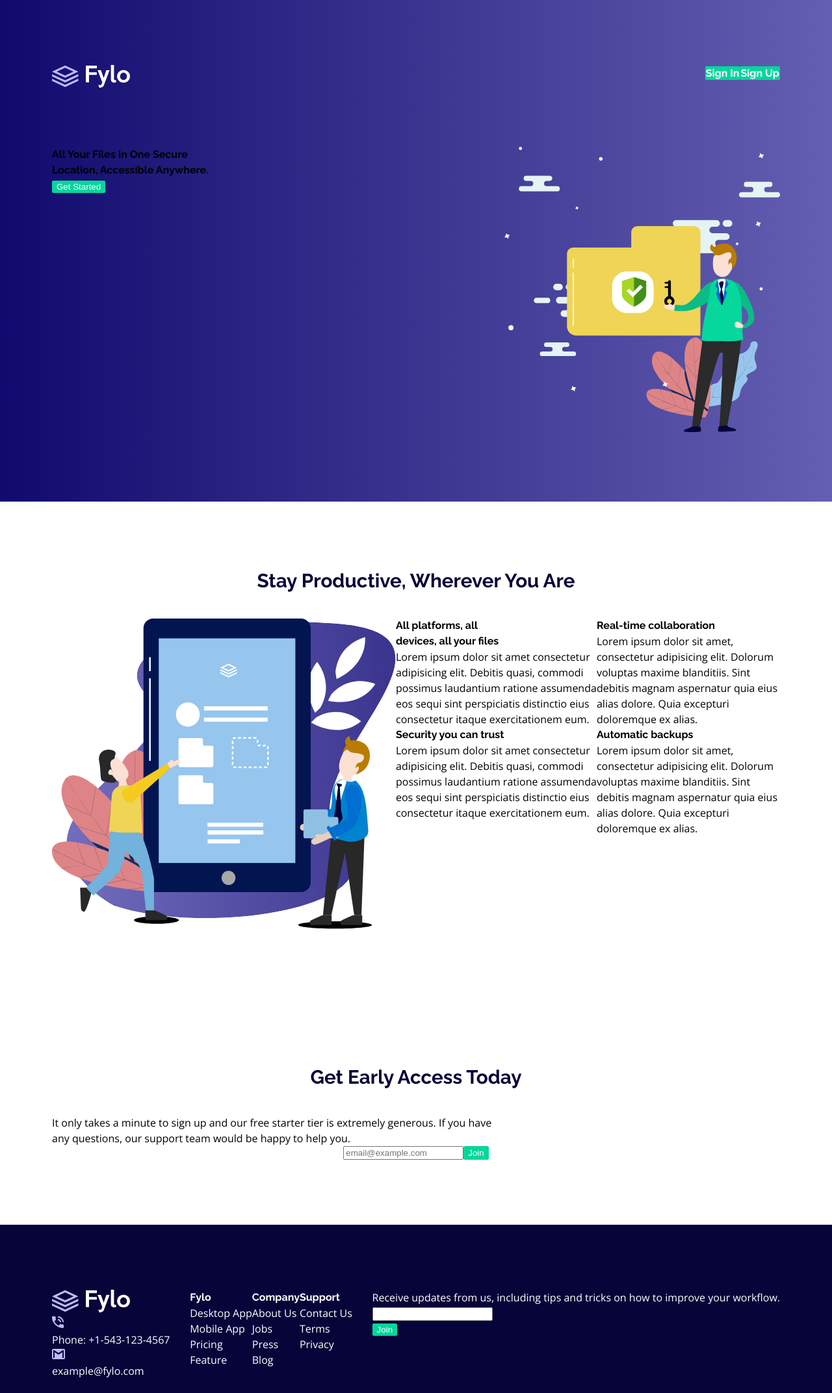
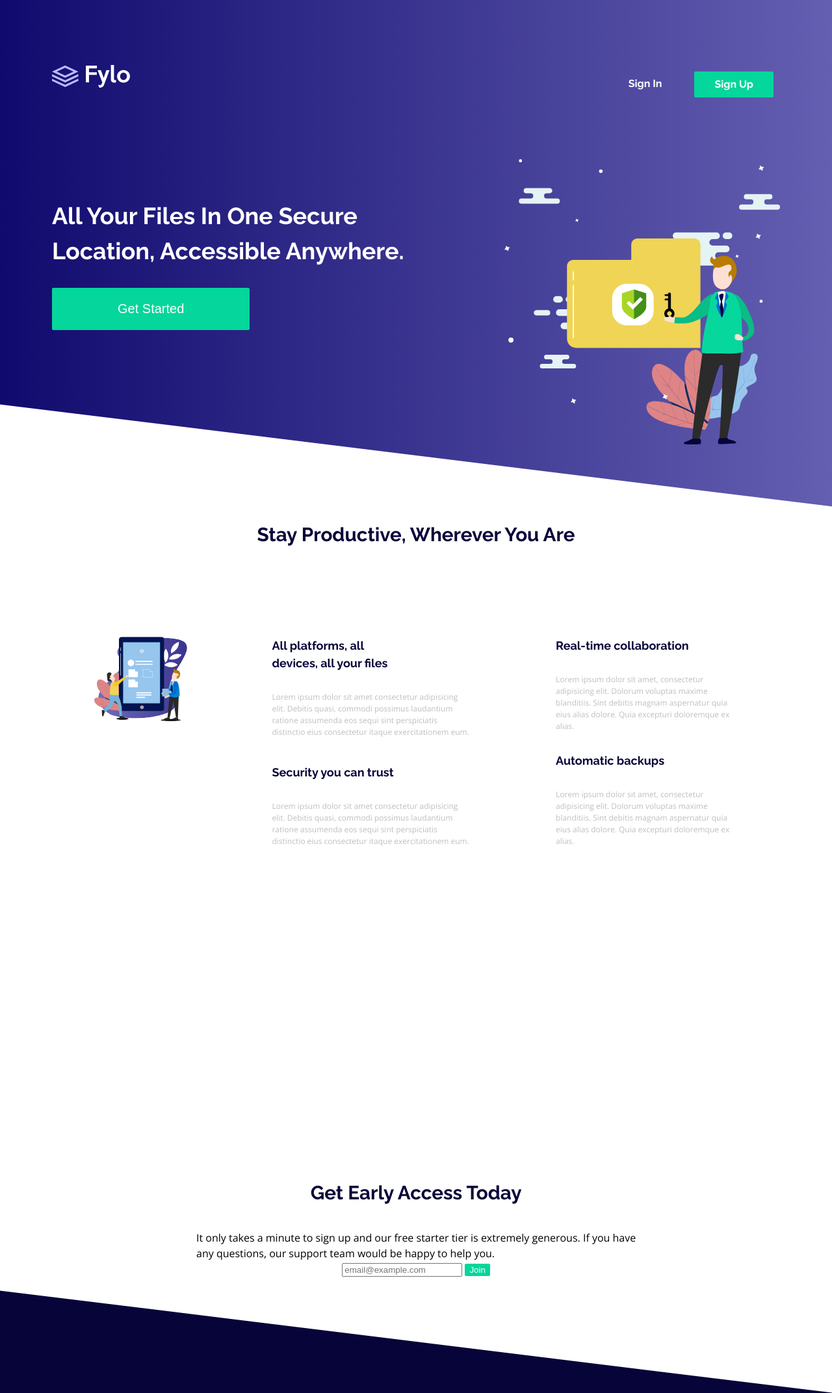
Before and after one commit to AnnaCanCode/forte_digital_assignment, a plain HTML site: page index.html in a window 1280 px wide. Shown: the top 2144 px of the page at 65% size. Drawn offline with nearby package versions, Linux system fonts and the light colour scheme.

Commit message:
styles for: features, skew background

```diff
--- a/css/main.css
+++ b/css/main.css
@@ -193,13 +193,40 @@ a {
 }
 
 .button {
+  display: inline-block;
   color: var(--white);
   text-decoration: none;
   background: var(--green);
+  border: none;
+  cursor: pointer;
+}
+
+.button-success {
   border: 1px solid var(--green);
+  background: var(--green);
   border-radius: 2px;
-    text-align: center;
-    cursor: pointer;
+}
+
+.button-success:hover {
+  color: var(--green);
+  background: var(--white);
+  border: 1px solid var(--white);
+  -webkit-transition: all 0.5s ease-out;
+  transition: all 0.5s ease-out;
+}
+
+.button-transparent {
+  background: transparent;
+  border: none;
+  border-radius: 2px;
+}
+
+.button-transparent:hover {
+  color: var(--green);
+  background: var(--white);
+  border: 1px solid var(--white);
+  -webkit-transition: all 0.5s ease-out;
+  transition: all 0.5s ease-out;
 }
 
 /*Colors*/
@@ -208,69 +235,185 @@ a {
   --dark-blue: hsl(243, 58%, 33%);
   --very-dark-blue: hsl(243, 87%, 12%);
   --green: hsl(163, 95%, 43%);
-  --grey: hsl(0,0%,75%);
-  --white: hsl(0,0%, 100%);
+  --grey: hsl(0, 0%, 75%);
+  --white: hsl(0, 0%, 100%);
 }
 
 /*Page Header*/
 #page-header {
-  background: -webkit-gradient(
-    linear,
-    left top,
-    right top,
-    from(#100a6e),
-    to(#645fb1)
-  );
+  background: -webkit-gradient(linear, left top, right top, from(#100a6e), to(#645fb1));
   background: linear-gradient(to right, #100a6e, #645fb1);
 }
 
 .header-top {
+  display: -webkit-box;
+  display: -ms-flexbox;
   display: flex;
+  -ms-flex-wrap: nowrap;
   flex-wrap: nowrap;
+  -webkit-box-pack: justify;
+  -ms-flex-pack: justify;
   justify-content: space-between;
   padding-bottom: 85px;
 }
 
 .menu-content {
+  display: -webkit-box;
+  display: -ms-flexbox;
   display: flex;
+  -ms-flex-wrap: nowrap;
   flex-wrap: nowrap;
+  -webkit-box-pack: end;
+  -ms-flex-pack: end;
   justify-content: flex-end;
 }
 
+.menu-content li a {
+  font-size: 1rem;
+  padding: 7px 30px;
+  margin: 10px;
+}
+
+/*Hero*/
+
 .hero-content {
+  display: -webkit-box;
+  display: -ms-flexbox;
   display: flex;
+  -ms-flex-wrap: nowrap;
   flex-wrap: nowrap;
+  -webkit-box-pack: justify;
+  -ms-flex-pack: justify;
   justify-content: space-between;
 }
 
+.hero-text h1 {
+  font-size: 2.25rem;
+  color: var(--white);
+  padding-top: 60px;
+}
+
+.hero-text button {
+  font-size: 1.25rem;
+  padding: 20px 100px;
+  margin-top: 30px;
+}
+
 /*Features Section*/
+#features {
+  /*temporary background*/
+  /* background: #333; */
+}
+
+.skewed-box-1 {
+  background: var(--white);
+  -webkit-transform: skew(0deg, 7deg) translateY(-90px);
+          transform: skew(0deg, 7deg) translateY(-90px);
+}
+
+.skewed-box-2 {
+  background: var(--white);
+  -webkit-transform: skew(0deg, 7deg) translateY(90px);
+          transform: skew(0deg, 7deg) translateY(90px);
+}
+
+.skewed-box-1 .container {
+  -webkit-transform: skew(0deg, -7deg);
+          transform: skew(0deg, -7deg);
+}
+
+.skewed-box-2 .container {
+  -webkit-transform: skew(0deg, -7deg);
+          transform: skew(0deg, -7deg);
+}
+
 .features-group {
+  display: -webkit-box;
+  display: -ms-flexbox;
   display: flex;
-  flex-wrap: nowrap;
+  -webkit-box-flex: wrap;
+  -ms-flex: wrap;
+  flex: wrap;
+  -webkit-box-pack: justify;
+  -ms-flex-pack: justify;
   justify-content: space-between;
+  -webkit-box-align: stretch;
+  -ms-flex-align: stretch;
+  align-items: stretch;
+  padding: 100px 0;
+}
+
+.features-col-one-third {
+  display: -webkit-box;
+  display: -ms-flexbox;
+  display: flex;
+  -webkit-box-orient: vertical;
+  -webkit-box-direction: normal;
+  -ms-flex-direction: column;
+  flex-direction: column;
+  -webkit-box-pack: justify;
+  -ms-flex-pack: justify;
+  justify-content: space-between;
+  margin: 0 65px;
+}
+
+.features-col-one-third .features-item-title {
+  font-size: 1.125rem;
+  color: var(--very-dark-blue);
+  margin-bottom: 30px;
+}
+
+.features-col-one-third p {
+  font-size: 0.75rem;
+  color: var(--grey);
+  margin-bottom: 30px;
+}
+
+.features-col-one-third img {
+  max-width: 100%;
 }
 
 /*Access Section*/
-#access form {
+#access {
+  display: -webkit-box;
+  display: -ms-flexbox;
   display: flex;
+  -ms-flex-wrap: nowrap;
   flex-wrap: nowrap;
-  justify-content: center;
+  -webkit-box-align: center;
+  -ms-flex-align: center;
+  align-items: center;
+}
+
+form {
+  text-align: center;
 }
 
 /*Footer*/
 footer {
   background: var(--very-dark-blue);
   color: var(--white);
+  padding-top: 290px;
 }
 
 .footer-container {
+  display: -webkit-box;
+  display: -ms-flexbox;
   display: flex;
+  -ms-flex-wrap: nowrap;
   flex-wrap: nowrap;
+  -webkit-box-pack: justify;
+  -ms-flex-pack: justify;
   justify-content: space-between;
 }
 
 .footer-menu {
+  display: -webkit-box;
+  display: -ms-flexbox;
   display: flex;
+  -ms-flex-wrap: nowrap;
   flex-wrap: nowrap;
+  -webkit-box-pack: justify;
+  -ms-flex-pack: justify;
   justify-content: space-between;
 }
--- a/index.html
+++ b/index.html
@@ -22,17 +22,17 @@
                 <div class="logo-header">
                     <img src="images/logo.svg" alt="logo">
                 </div>
-                <nav class="menu">
+                <nav>
                     <ul class="menu-content">
-                        <li class=menu-item><a class="button" id="si" href="#">Sign In</a></li>
-                        <li class="menu-item"><a class="button button-success" id="su" href="#">Sign Up</a></li>
+                        <li class=menu-item><a class="button button-transparent" href="#">Sign In</a></li>
+                        <li class="menu-item"><a class="button button-success" href="#">Sign Up</a></li>
                     </ul>
                 </nav>
             </div>
             <div class="hero-content">
                 <div class="hero-text">
                     <h1>All Your Files In One Secure <br> Location, Accessible Anywhere.</h1>
-                    <button class="button button-access">Get Started</button>
+                    <button class="button button-success">Get Started</button>
                 </div>
                 <div class="hero-img">
                     <img src="images/illustration-hero.svg" alt="illustration hero">
@@ -42,37 +42,40 @@
     </header>
 
     <!-- Features Section -->
-    <section id="features">
+    <section id="features" class="skewed-box-1">
         <div class="container">
             <div class="section-title">
                 <h2>Stay Productive, Wherever You Are</h2>
             </div>
 
             <div class="features-group">
-                <div class="features-item">
+                <div class="features-col-one-third">
                     <img src="images/illustration-features.svg" alt="illustration features">
                 </div>
-                <div class="features-item">
-
+                <div class="features-col-one-third">
+                    <div class="features-item-col">
                         <h3 class="features-item-title">All platforms, all <br> devices, all your files</h3>
                         <p class="features-item-text">Lorem ipsum dolor sit amet consectetur adipisicing elit. Debitis
                             quasi, commodi possimus
                             laudantium ratione assumenda eos sequi sint perspiciatis distinctio eius consectetur itaque
                             exercitationem eum.</p>
-
+                    </div>
+                    <div class="features-item-col">
                         <h3 class="features-item-title">Security you can trust</h3>
                         <p class="features-item-text">Lorem ipsum dolor sit amet consectetur adipisicing elit. Debitis
                             quasi, commodi possimus
                             laudantium ratione assumenda eos sequi sint perspiciatis distinctio eius consectetur itaque
                             exercitationem eum.</p>
                     </div>
-                <div class="features-item">
-
+                </div>
+                <div class="features-col-one-third">
+                    <div class="features-item-col">
                         <h3 class="features-item-title">Real-time collaboration</h3>
                         <p class="features-item-text">Lorem ipsum dolor sit amet, consectetur adipisicing elit. Dolorum
                             voluptas maxime blanditiis.
                             Sint debitis magnam aspernatur quia eius alias dolore. Quia excepturi doloremque ex alias.</p>
-
+                    </div>
+                    <div class="feture-item-col">
                         <h3 class="features-item-title">Automatic backups</h3>
                         <p class="features-item-text">Lorem ipsum dolor sit amet, consectetur adipisicing elit. Dolorum
                             voluptas maxime blanditiis.
@@ -80,10 +83,11 @@
                     </div>
                 </div>
             </div>
+        </div>
     </section>
 
     <!-- Access Section -->
-    <section id="access">
+    <section id="access" class="skewed-box-2">
         <div class="container">
             <div class="section-title">
                 <h2>Get Early Access Today</h2>
@@ -94,7 +98,7 @@
             </div>
             <form action="">
                 <input type="email" required placeholder="email@example.com">
-                <button class="button button-access">Join</button>
+                <button class="button button-success">Join</button>
             </form>
         </div>
     </section>
@@ -150,7 +154,7 @@
                     tricks on how to improve your workflow.</h5>
                 <form action="">
                     <input type="email" required class="email-footer"><br>
-                    <button class="button button-access">Join</button>
+                    <button class="button button-success">Join</button>
                 </form>
             </div>
         </div>
```
Lines whose indentation alone changed are shown as unchanged.
